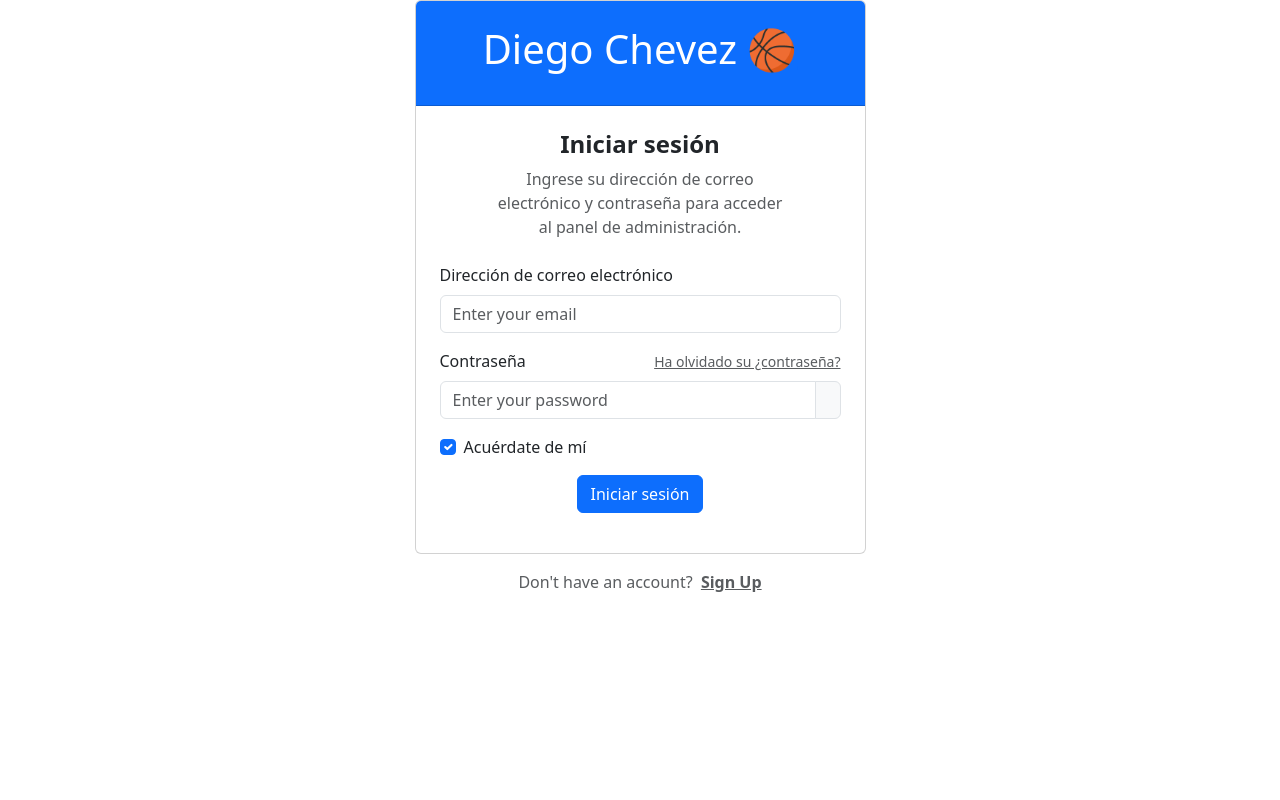
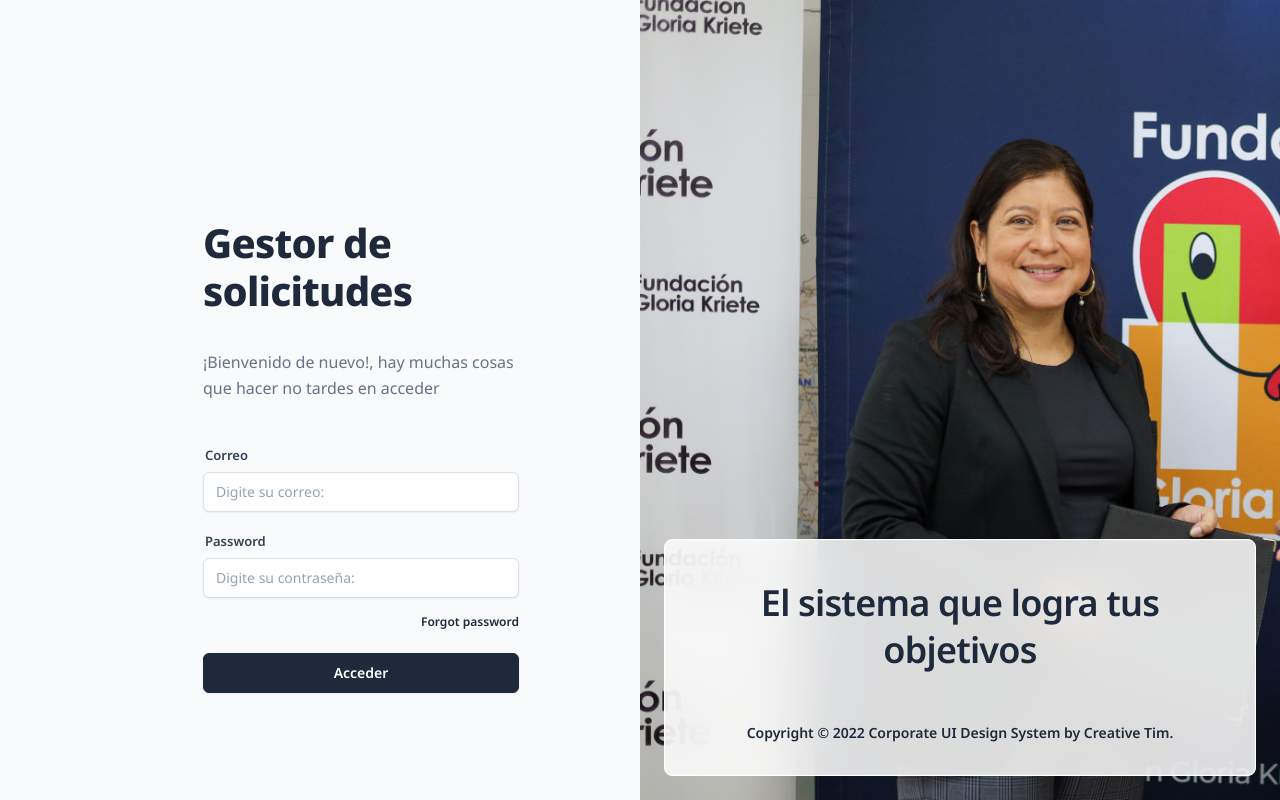
Before and after one commit to Chevez-IT/GestorSolicitudes, a PHP site: page / in a window 1280 px wide. Run offline with PHP 8.4, Linux system fonts and the light colour scheme; some libraries are stand-ins or nearby versions; some web fonts are replaced.

Commit message:
Configuraciones del ultimo merge

```diff
--- a/resources/views/index.php
+++ b/resources/views/index.php
@@ -1,118 +1,68 @@
 <!DOCTYPE html>
 <html lang="en">
-<head>
-    <meta charset="UTF-8">
-    <meta name="viewport" content="width=device-width, initial-scale=1.0">
-    <title>Login Form</title>
-    <link href="https://cdn.jsdelivr.net/npm/bootstrap@5.3.0/dist/css/bootstrap.min.css" rel="stylesheet">
-    <!-- You can also include your custom CSS file here -->
-</head>
-<body>
+<!-- head -->
+<?php include_once './resources/views/templates/head.php'; ?>
 
+<body class="g-sidenav-show  bg-gray-100">
+
+    <main class="main-content mt-0 ps">
+        <section>
+            <div class="page-header min-vh-100">
                 <div class="container">
-            <div class="row justify-content-center">
-                <div class="col-xxl-4 col-lg-5">
-                    <div class="card">
-
-                        <!-- Logo -->
-                        <div class="card-header pt-4 pb-4 text-center bg-primary">
-                            <a href="index.html">
-                                <span>
-                                    <h1 class="text-white">Diego Chevez 🏀</h1>
-                                </span>
-                            </a>
+                    <div class="row">
+                        <div class="col-xl-4 col-md-6 d-flex flex-column mx-auto">
+                            <div class="card card-plain mt-8">
+                                <div class="card-header pb-0 text-left bg-transparent">
+                                    <h2 class="font-weight-black text-dark display-6">Gestor de solicitudes</h2>
+                                    <br>
+                                    <p class="mb-0">¡Bienvenido de nuevo!, hay muchas cosas que hacer no tardes en acceder</p>
+                                    <br>
                                 </div>
-
-                        <div class="card-body p-4">
-
-                            <div class="text-center w-75 m-auto">
-                                <h4 class="text-dark-50 text-center pb-0 fw-bold">Iniciar sesión</h4>
-                                <p class="text-muted mb-4">Ingrese su dirección de correo electrónico y contraseña para
-                                    acceder al panel de administración.
-                                </p>
+                                <div class="card-body">
+                                    <form role="form" method="POST" action="<?= url("/user/auth") ?>">
+                                        <label>Correo</label>
+                                        <div class="mb-3">
+                                            <input class="form-control" type="email" id="emailaddress" name="email" placeholder="Digite su correo:" aria-label="Name" aria-describedby="name-addon">
                                         </div>
-
-                            <form method="POST" action="<?= url("/user/auth") ?>">
-
+                                        <label>Password</label>
                                         <div class="mb-3">
-                                    <label for="emailaddress" class="form-label">Dirección de correo electrónico</label>
-
-                                    <input class="form-control" type="email" id="emailaddress" name="email"
-                                        placeholder="Enter your email"
-                                        value="<?php echo isset($email) ? htmlspecialchars($email) : ''; ?>">
-
-                                    <?php if (isset($error['email']['message'])) { ?>
-                                        <span class="error">
-                                            <?php echo $error['email']['message']; ?>
-                                        </span>
-                                    <?php } ?>
-
+                                            <input type="password" class="form-control" id="password" name="password" placeholder="Digite su contraseña:" aria-label="Password" aria-describedby="password-addon">
                                         </div>
-
-                                <div class="mb-3">
-                                    <a href="pages-recoverpw.html" class="text-muted float-end"><small>Ha olvidado su
-                                            ¿contraseña?</small></a>
-                                    <label for="password" class="form-label">Contraseña</label>
-                                    <div class="input-group input-group-merge">
-                                        <input type="password" id="password" name="password" class="form-control"
-                                            placeholder="Enter your password"
-                                            value="<?php echo isset($password) ? htmlspecialchars($password) : ''; ?>">
-                                        <div class="input-group-text" data-password="false">
-                                            <span class="password-eye"></span>
+                                        <div class="d-flex align-items-center">
+                                            <a href="<?= url("/user/forgot/password") ?>" class="text-xs font-weight-bold ms-auto">Forgot password</a>
+                                        </div>
+                                        <div class="text-center">
+                                            <button type="button" class="btn btn-dark w-100 mt-4 mb-3">Acceder</button>
+                                        </div>
+                                    </form>
                                 </div>
                             </div>
-                                    <?php if (isset($error['password']['message'])) { ?>
-                                        <span class="error">
-                                            <?php echo $error['password']['message']; ?>
-                                        </span>
-                                    <?php } ?>
                         </div>
-
-                                <?php if (isset($status) && $status === false): ?>
-                                    <div class="alert alert-danger">
-                                        <?php echo $message; ?>
-                                    </div>
-                                <?php endif; ?>
-
-                                <?php if (isset($status) && $status === true): ?>
-                                    <div class="alert alert-primary">
-                                        <?php echo $message; ?>
-                                    </div>
-                                <?php endif; ?>
-
-                                <div class="mb-3 mb-3">
-                                    <div class="form-check">
-                                        <input type="checkbox" class="form-check-input" id="checkbox-signin" checked>
-                                        <label class="form-check-label" for="checkbox-signin">Acuérdate de mí</label>
+                        <div class="col-md-6">
+                            <div class="position-absolute w-40 top-0 end-0 h-100 d-md-block d-none">
+                                <div class="oblique-image position-absolute fixed-top ms-auto h-100 z-index-0 bg-cover ms-n8" style="background-image:url('<?= assets('img/ilustrations/img1.jpg'); ?>')">
+                                    <div class="blur mt-12 p-4 text-center border border-white border-radius-md position-absolute fixed-bottom m-4">
+                                        <h2 class="mt-3 text-dark font-weight-bold">El sistema que logra tus objetivos</h2>
+                                        <h6 class="text-dark text-sm mt-5">Copyright © 2022 Corporate UI Design System by Creative Tim.</h6>
                                     </div>
                                 </div>
+                            </div>
+                        </div>
+                    </div>
+                </div>
+            </div>
+        </section>
+        <div class="ps__rail-x" style="left: 0px; bottom: 0px;">
+            <div class="ps__thumb-x" tabindex="0" style="left: 0px; width: 0px;"></div>
+        </div>
+        <div class="ps__rail-y" style="top: 0px; right: 0px;">
+            <div class="ps__thumb-y" tabindex="0" style="top: 0px; height: 0px;"></div>
+        </div>
+    </main>
 
-                                <div class="mb-3 mb-0 text-center">
-                                    <input class="btn btn-primary" type="submit" value="Iniciar sesión">
-                                </div>
 
-                            </form>
-                        </div> <!-- end card-body -->
-                    </div>
-                    <!-- end card -->
+    <!-- scripts -->
+    <?php include_once './resources/views/templates/script.php'; ?>
+</body>
 
-                    <div class="row mt-3">
-                        <div class="col-12 text-center">
-                            <p class="text-muted">Don't have an account? <a href="<?= url("/user/account") ?>"
-                                    class="text-muted ms-1"><b>Sign Up</b></a></p>
-                        </div> <!-- end col -->
-                    </div>
-                    <!-- end row -->
-
-                </div> <!-- end col -->
-            </div>
-            <!-- end row -->
-        </div>
-        <!-- end container -->
-
-    <script src="https://cdn.jsdelivr.net/npm/bootstrap@5.3.0/dist/js/bootstrap.bundle.min.js"></script>
-    <script>
-        // Add your JavaScript code here for form validation and submission
-    </script>
-</body>
 </html>
```
Also changed, not shown: resources/views/company/companyCreate.php (added, +20 -0 lines), resources/assets/img/ilustrations/img1.jpg (added). Lines whose indentation alone changed are shown as unchanged.
